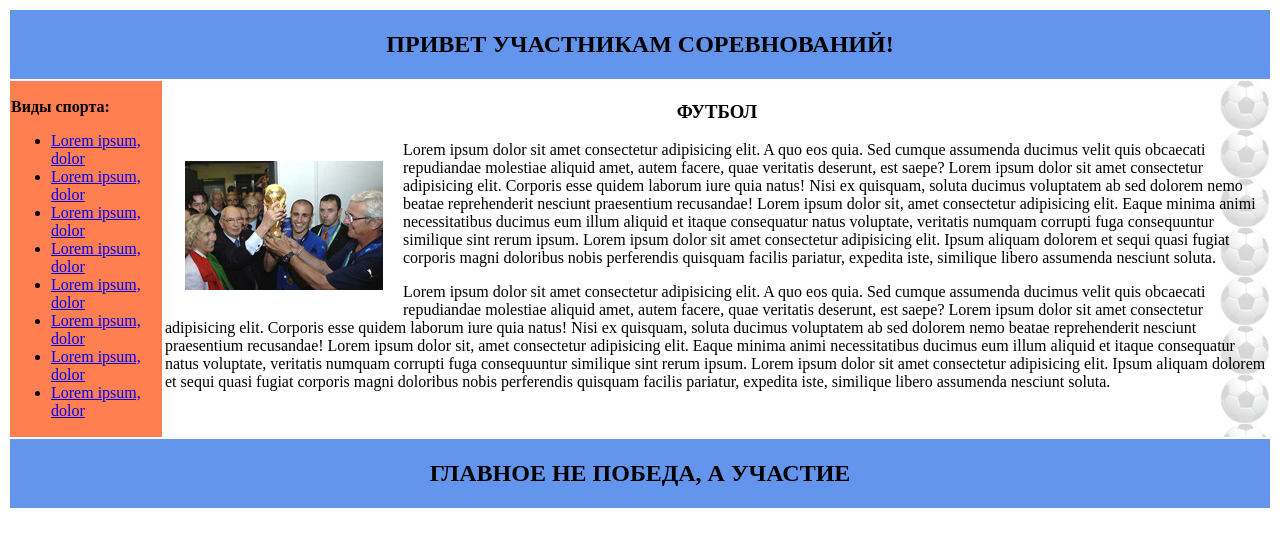
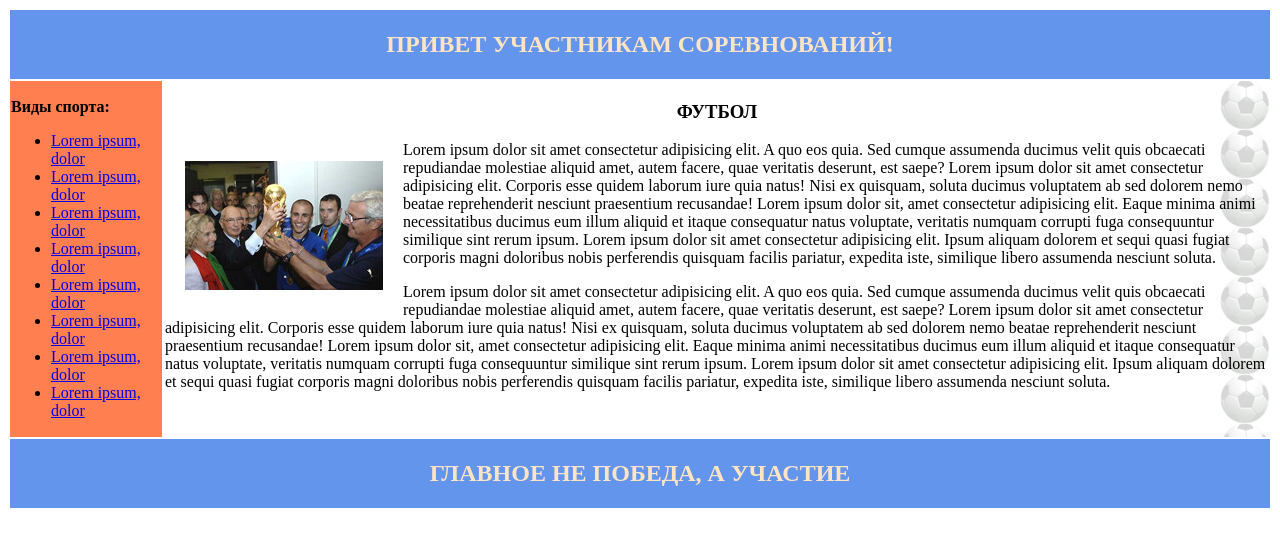
Before and after one commit to alexduboisky/IT-Academy, a plain HTML site: page lesson6/TABLE/index.html in a window 1280 px wide. Drawn offline with Linux system fonts and the light colour scheme.

Commit message:
change h2 color

```diff
--- a/lesson6/TABLE/index.html
+++ b/lesson6/TABLE/index.html
@@ -11,7 +11,7 @@
 <body>
     <div>
         <table>
-            <th colspan="2" style="background-color: cornflowerblue">
+            <th colspan="2" style="background-color: cornflowerblue;color: bisque">
                 <h2>ПРИВЕТ УЧАСТНИКАМ СОРЕВНОВАНИЙ!</h2>
                 <tr>
                     <td style="width:150px;background-color: coral;vertical-align:top">
@@ -53,7 +53,7 @@
                     </td>
                 </tr>
                 <tr>
-                    <td colspan="2" style="text-align:center;background-color: cornflowerblue">
+                    <td colspan="2" style="text-align:center;background-color: cornflowerblue;color: bisque">
                         <h2>ГЛАВНОЕ НЕ ПОБЕДА, А УЧАСТИЕ</h2>
                     </td>
                 </tr>
```
Also changed, not shown: lesson6/DIV/index.html (+2 -2 lines).
